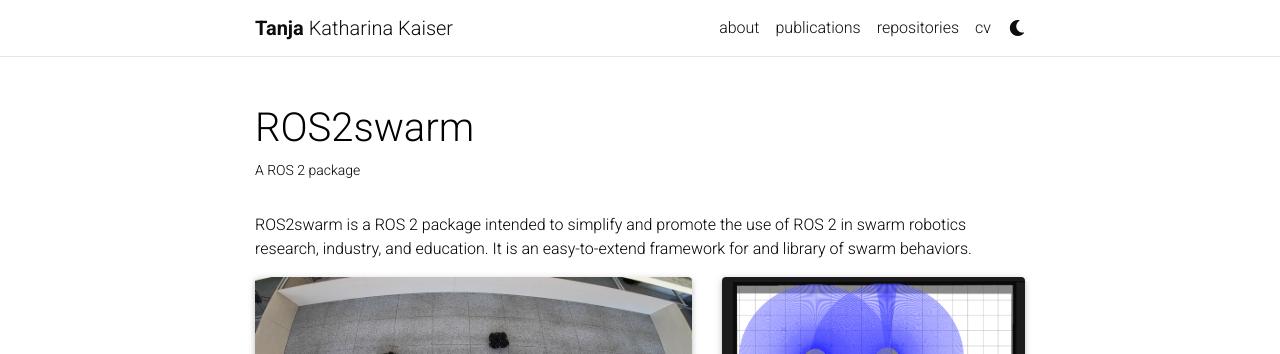
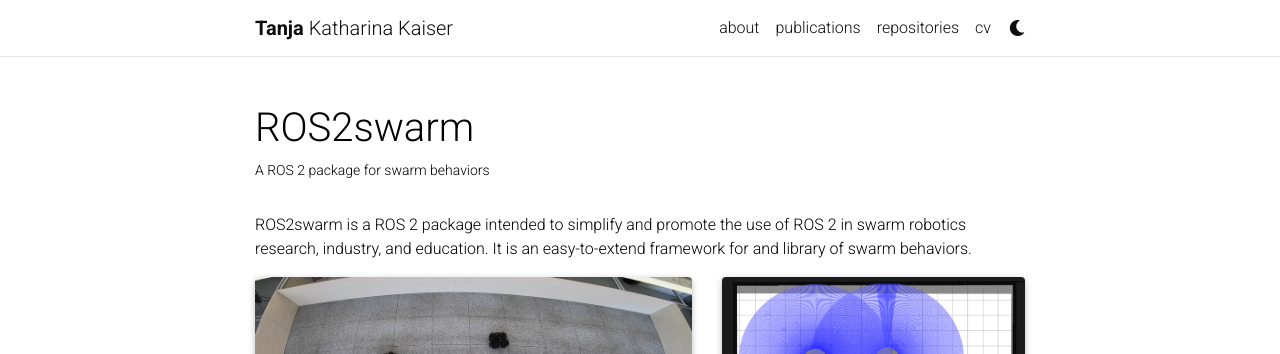
Before and after one commit to msminirobot/msminirobot.github.io, a Jekyll site: the page built from _projects/2_project.md, in a window 1280 px wide and 1107 px high. Shown: the top 354 px of the window. Built offline with Jekyll 4.4.1, drawn with Linux system fonts in a browser that asks for light colours; full-size pictures stand in for the smaller copies a plugin makes; comment, search, counter and statistics services are not loaded; a style sheet for code colours, icons or effects is not loaded.

Commit message:
Update 2_project.md

```diff
--- a/_projects/2_project.md
+++ b/_projects/2_project.md
@@ -1,10 +1,9 @@
 ---
 layout: page
 title: ROS2swarm
-description: A ROS 2 package
+description: A ROS 2 package for swarm behaviors
 img: assets/img/ROS2swarm_TB.jpg
 importance: 2
-category: work
 ---
 
 ROS2swarm is a ROS 2 package intended to simplify and promote the use of ROS 2 in swarm robotics research, industry, and education.
```
